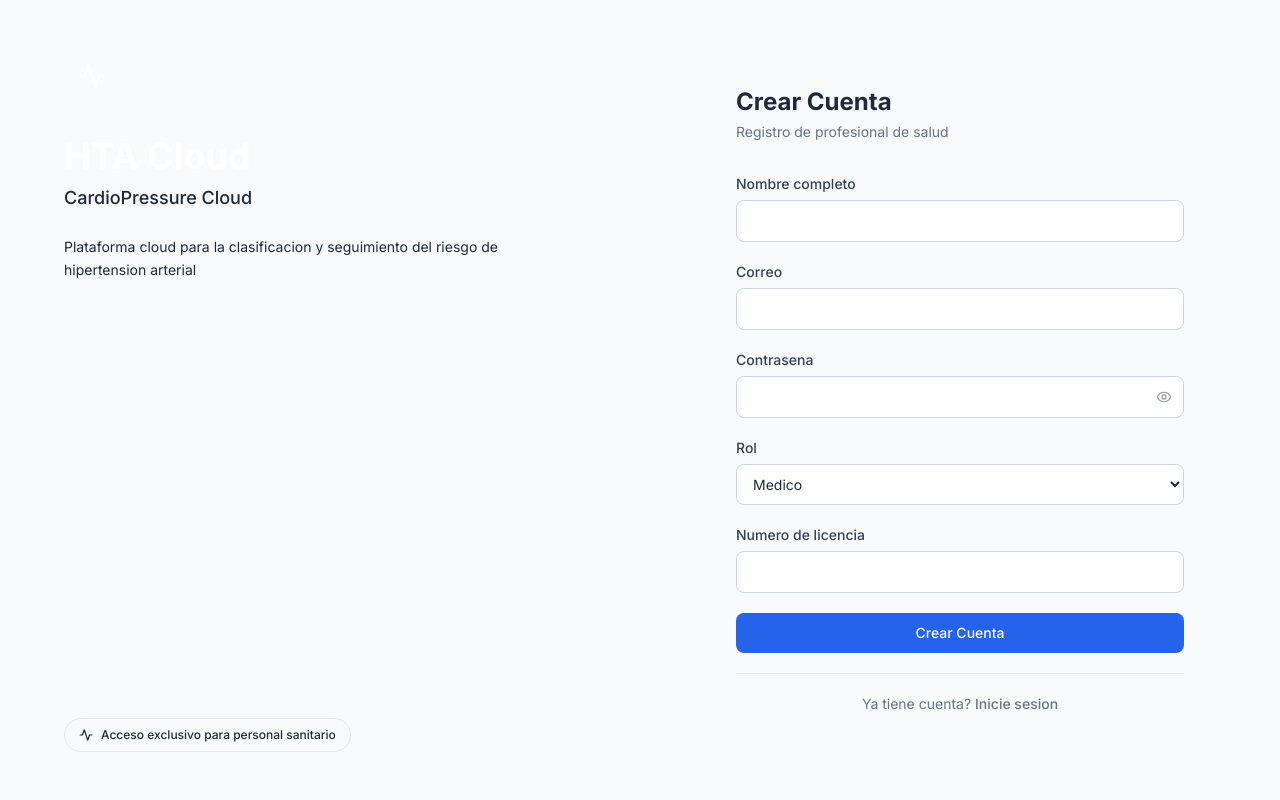
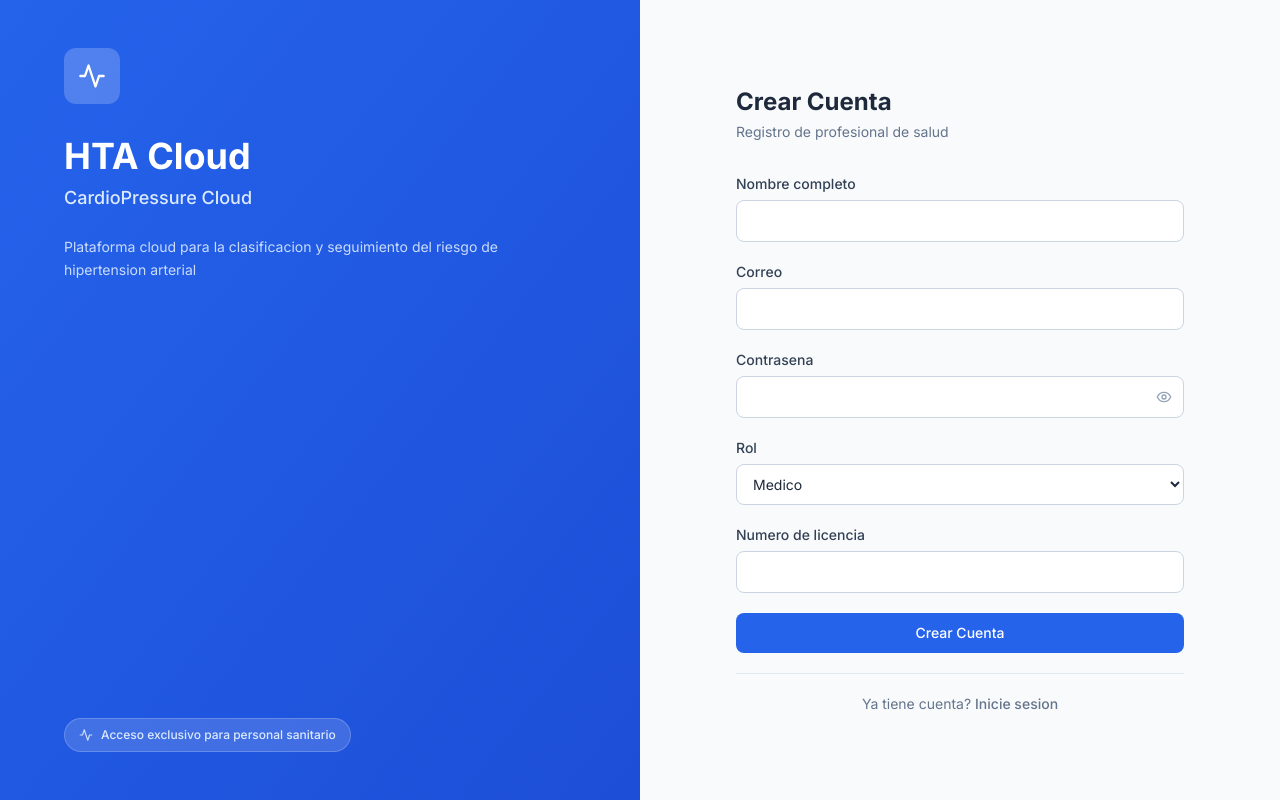
Before and after one commit to HtariskhealthProject/htariskhealthApp, a React (Vite) app: page /register in a window 1280 px wide. Built offline with nearby package versions, Linux system fonts and the light colour scheme; no server answers.

Commit message:
Actualizar diseño de registro

```diff
--- a/src/pages/auth/RegisterPage.tsx
+++ b/src/pages/auth/RegisterPage.tsx
@@ -34,22 +34,22 @@ export default function RegisterPage() {
   return (
     <div className="min-h-screen flex flex-col lg:flex-row">
       {/* Left branded panel */}
-      <div className="bg-gradient-to-br from-clinical-700 to-clinical-900 flex-shrink-0 lg:w-1/2 flex flex-col justify-between px-8 py-10 sm:px-12 sm:py-12 lg:px-16 lg:py-12">
+      <div className="bg-gradient-to-br from-blue-600 to-blue-700 flex-shrink-0 lg:w-1/2 flex flex-col justify-between px-8 py-10 sm:px-12 sm:py-12 lg:px-16 lg:py-12">
         <div>
-          <div className="inline-flex items-center justify-center w-14 h-14 rounded-xl bg-clinical-600 mb-8">
+          <div className="inline-flex items-center justify-center w-14 h-14 rounded-xl bg-white/20 mb-8">
             <Activity className="w-7 h-7 text-white" />
           </div>
           <h1 className="text-3xl sm:text-4xl font-bold text-white mb-2">HTA Cloud</h1>
-          <p className="text-clinical-200 text-lg font-medium mb-6">CardioPressure Cloud</p>
-          <p className="text-clinical-300 text-sm leading-relaxed max-w-md">
+          <p className="text-blue-100 text-lg font-medium mb-6">CardioPressure Cloud</p>
+          <p className="text-blue-100/90 text-sm leading-relaxed max-w-md">
             Plataforma cloud para la clasificacion y seguimiento del riesgo de hipertension arterial
           </p>
         </div>
 
         <div className="mt-10">
-          <div className="inline-flex items-center gap-2 px-3.5 py-2 rounded-full bg-clinical-800/50 border border-clinical-600/30">
-            <Activity className="w-3.5 h-3.5 text-clinical-300" />
-            <span className="text-clinical-200 text-xs font-medium">
+          <div className="inline-flex items-center gap-2 px-3.5 py-2 rounded-full bg-white/15 border border-white/20">
+            <Activity className="w-3.5 h-3.5 text-blue-100/90" />
+            <span className="text-blue-100 text-xs font-medium">
               Acceso exclusivo para personal sanitario
             </span>
           </div>
```
